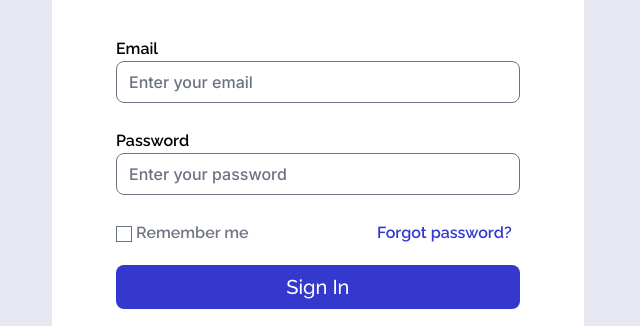
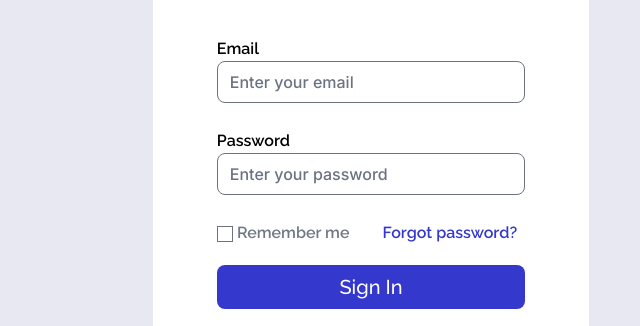
Before and after one commit to primado/edu-frontend, a website: page index.html in a window 1280 px wide. Shown: the part 247-573 px from the top of the page, without its empty margins (269-909 px from the left). Drawn offline with Linux system fonts and the light colour scheme.

Commit message:
fix width of sign in page

```diff
--- a/index.html
+++ b/index.html
@@ -19,7 +19,7 @@
   >
     <main>
       <section
-        class="my-16 font-auth_font w-10/12 sm-425:w-screen sm-425:my-0 sm-460:w-screen sm:w-[30em]"
+        class="my-16 font-auth_font max-w-lg sm-425:w-screen sm-425:my-0 sm-460:w-screen sm:w-[30em]"
       >
         <div
           class="container bg-[#fff] px-16 py-10 rounded-lg sm-375:px-10 sm-425:h-full sm-320:h-full sm-320:py-16 sm-375:h-full sm-375:py-16 sm-360:h-screen"
@@ -70,7 +70,7 @@
                   </div>
               </div>
               <div class="form__group flex flex-row my-5 mb-5">
-                  <input class="bg-primary-100 font-medium text-xl py-2  text-[#fff] w-[25.5em] rounded-lg hover:bg-link-hover active:bg-link-active hover:ease-out active:ease-out hover:duration-500 active:duration-150" type="submit" value="Sign In">
+                  <input class="bg-primary-100 font-medium text-xl py-2  text-[#fff] w-full rounded-lg hover:bg-link-hover active:bg-link-active hover:ease-out active:ease-out hover:duration-500 active:duration-150" type="submit" value="Sign In">
               </div>
 
               <div class="form__group flex flex-row mb-3">
```
Also changed, not shown: dist/output.css.
